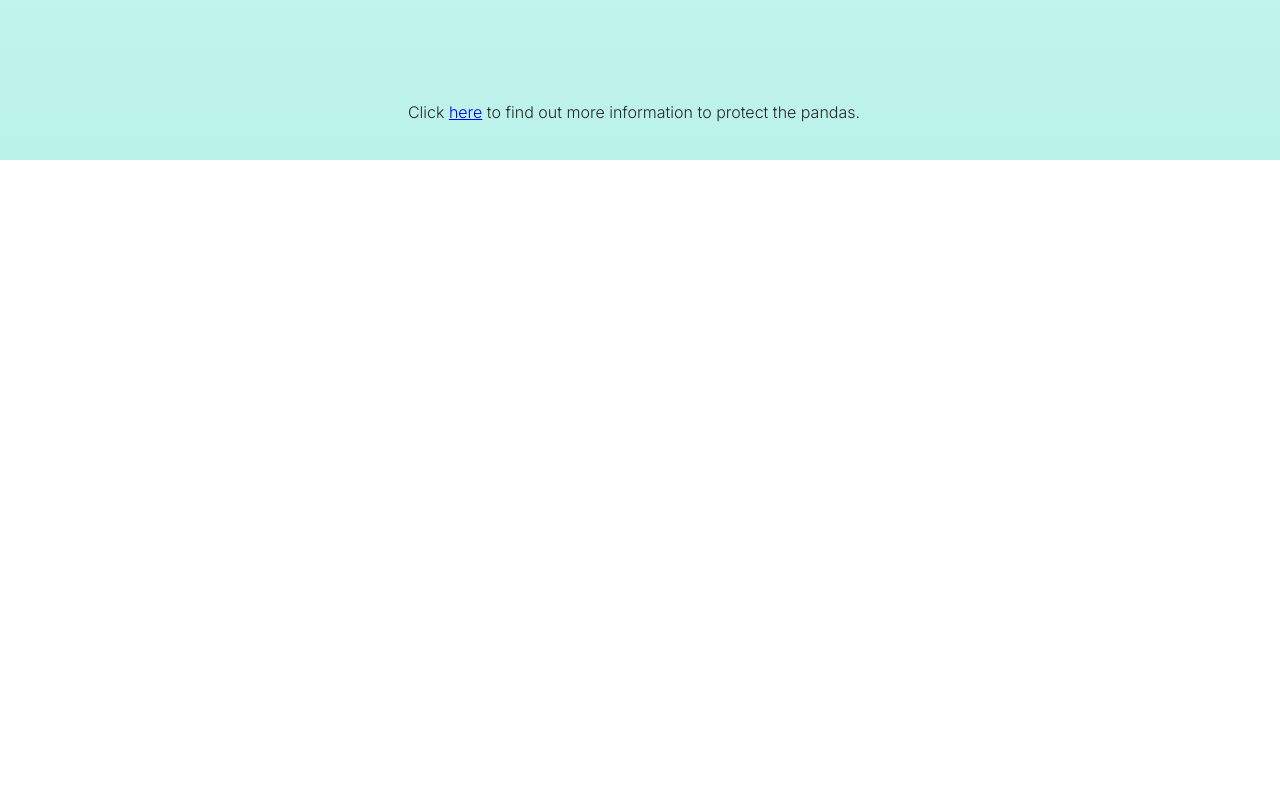
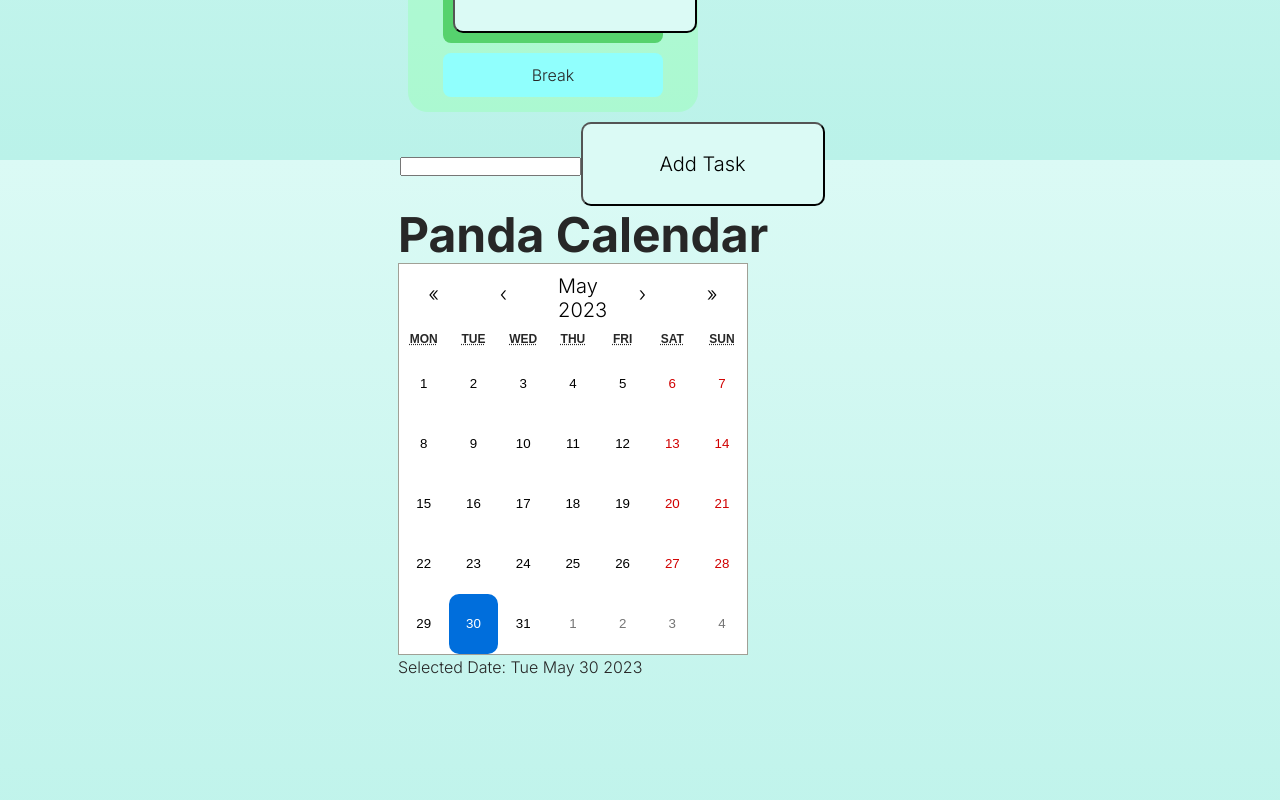
Before and after one commit to nngw/everyday-im-learning-client, a React (Vite) app: page /profile in a window 1280 px wide. Before the commit this address led to /login. Shown: the part 640-1440 px from the top of the page. Before the commit the page ends 800 px from the top, so only its background shows below. Built offline with nearby package versions, Linux system fonts and the light colour scheme.

Commit message:
Calendar added as component and linked to profile page

```diff
--- a/package.json
+++ b/package.json
@@ -13,6 +13,7 @@
     "@testing-library/react": "^14.0.0",
     "react": "^18.2.0",
     "react-beautiful-dnd": "^13.1.1",
+    "react-calendar": "^4.2.1",
     "react-dom": "^18.2.0",
     "react-router-dom": "^6.11.2",
     "vitest": "^0.31.1"
--- a/src/App.jsx
+++ b/src/App.jsx
@@ -31,7 +31,7 @@
             element={user ? <Pages.Focus/> : <Navigate to="/login"/>}/>
           <Route
             path="/profile"
-            element={user ? <Pages.Profile/> : <Navigate to="/login"/>}/>
+            element={<Pages.Profile/>}/>
           <Route path="/NotFound" element={<Pages.NotFound/>}/>
         </Route>
       </Routes>
--- /dev/null
+++ b/src/components/WeeklyCalendar/index.jsx
@@ -0,0 +1,23 @@
+import React, { useState } from "react";
+import Calendar from "react-calendar";
+import "react-calendar/dist/Calendar.css";
+
+
+const WeeklyCalendar = () => {
+    const [date, setDate] = useState(new Date());
+
+    return (
+        <div className= 'calendar'>
+           <h1 className='text-center'>Panda Calendar</h1>
+           <div className='calendar-container'>
+        <Calendar onChange={setDate} value={date} />
+      </div>
+      <p className='text-center'>
+      <span className='bold'>Selected Date:</span>{' '}
+        {date.toDateString()}
+      </p>
+    </div>
+  );
+}
+
+export default WeeklyCalendar;
--- a/src/components/index.js
+++ b/src/components/index.js
@@ -7,3 +7,5 @@
 export {default as TaskForm } from './TaskForm';
 
 export { default as Pomodoro } from './Pomodoro'
+
+export { default as WeeklyCalendar } from './WeeklyCalendar'
--- a/src/pages/Profile/index.jsx
+++ b/src/pages/Profile/index.jsx
@@ -1,5 +1,5 @@
 import React, { useState } from "react";
-import { TaskForm, TaskList } from "../../components";
+import { TaskForm, TaskList, WeeklyCalendar} from "../../components";
 import './style.css'
 
 const Profile = () => {
@@ -15,6 +15,7 @@
       <h1>Tasks</h1>
       <TaskList tasks = {tasks} setTasks = {setTasks} />
       <TaskForm inputText={inputText} setInputText={setInputText} tasks={tasks} setTasks={setTasks} />
+      <WeeklyCalendar />
 
     </div>
   );
```
Also changed, not shown: 2 other files (tests, documents, lock files or other folders).
